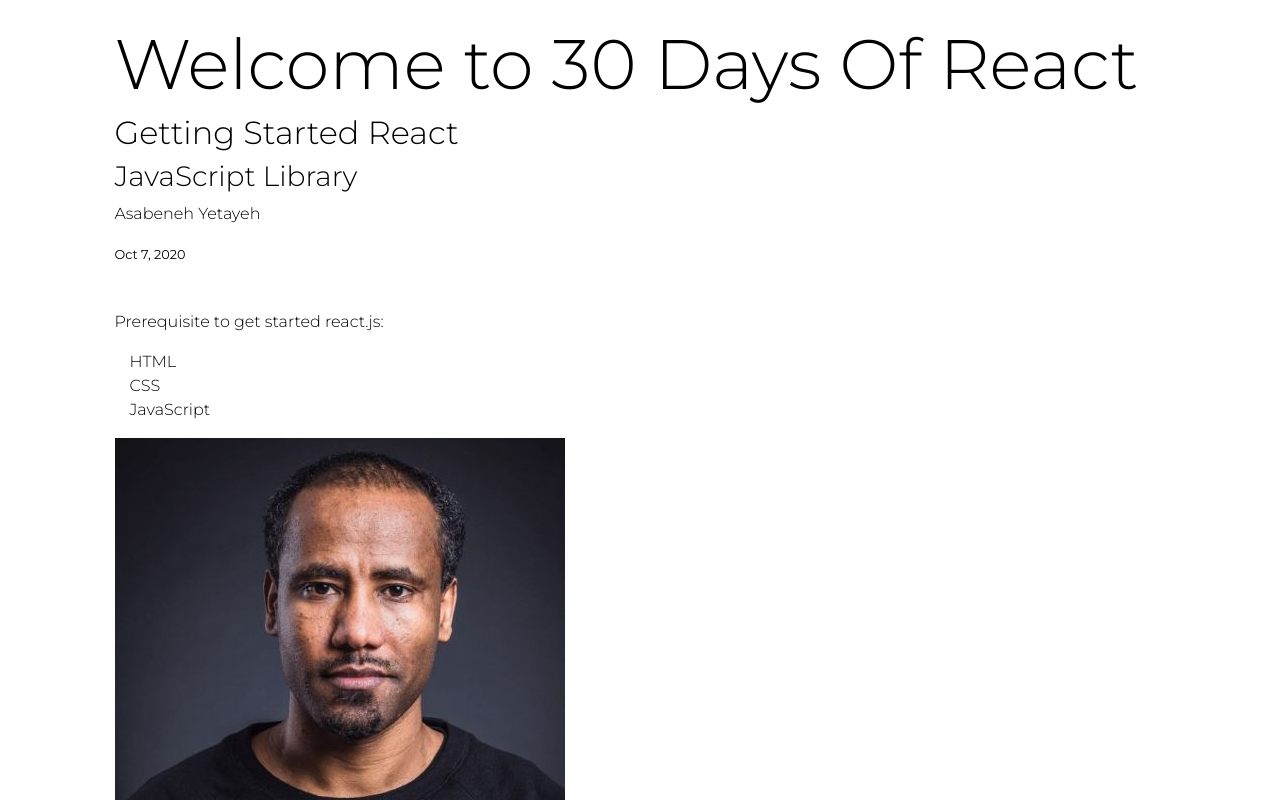
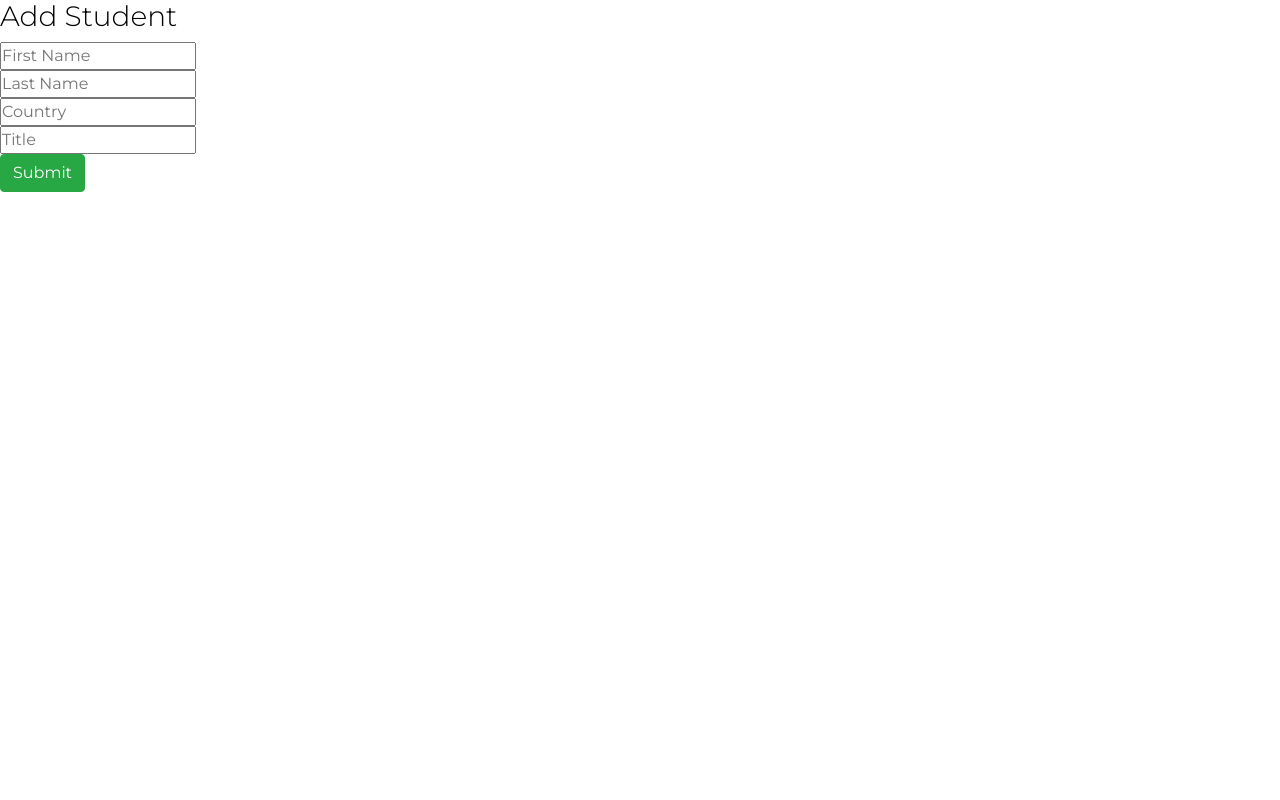
Before and after one commit to sxidsvit/react-challenge, a React (Create React App) app: page / in a window 1280 px wide. Shown: the top 800 px of the page. Built offline with nearby package versions, Linux system fonts and the light colour scheme.

Commit message:
Theory - Getting multiple input data from form

```diff
--- a/src/index.js
+++ b/src/index.js
@@ -1,8 +1,83 @@
 
 import React from 'react'
 import ReactDOM from 'react-dom'
-import App from './App'
-import user from './data/userInfo'
+
+class App extends React.Component {
+  // declaring state
+  state = {
+    firstName: '',
+    lastName: '',
+    country: '',
+    title: '',
+  }
+  handleChange = (e) => {
+    /*
+    // we can get the name and value like this but we can also destructure it from e.target
+    const name = e.target.name
+    const value = e.target.value
+    */
+    const { name, value } = e.target
+    // [variablename] this we can make a value stored in a certain variable could be a key for an object, in this case a key for the state
+    this.setState({ [name]: value })
+  }
+  handleSubmit = (e) => {
+    // stops the default behavior of form element specifically refreshing of page
+    e.preventDefault()
+    console.log(JSON.stringify(this.state, null, 2))
+  }
+
+  render() {
+    // accessing the state value by destrutcturing the state
+    const { firstName, lastName, title, country } = this.state
+    return (
+      <div className='App'>
+        <h3>Add Student</h3>
+        <form onSubmit={this.handleSubmit}>
+          <div>
+            <input
+              type='text'
+              name='firstName'
+              placeholder='First Name'
+              value={firstName}
+              onChange={this.handleChange}
+            />
+          </div>
+          <div>
+            <input
+              type='text'
+              name='lastName'
+              placeholder='Last Name'
+              value={lastName}
+              onChange={this.handleChange}
+            />
+          </div>
+          <div>
+            <input
+              type='text'
+              name='country'
+              placeholder='Country'
+              value={country}
+              onChange={this.handleChange}
+            />
+          </div>
+          <div>
+            <input
+              type='text'
+              name='title'
+              placeholder='Title'
+              value={title}
+              onChange={this.handleChange}
+            />
+          </div>
+
+          <button onClick={this.changeAnimal} class='btn btn-success'>
+            Submit
+          </button>
+        </form>
+      </div>
+    )
+  }
+}
 
 const rootElement = document.getElementById('root')
-ReactDOM.render(<App user={user} />, rootElement)
+ReactDOM.render(<App />, rootElement)
```
